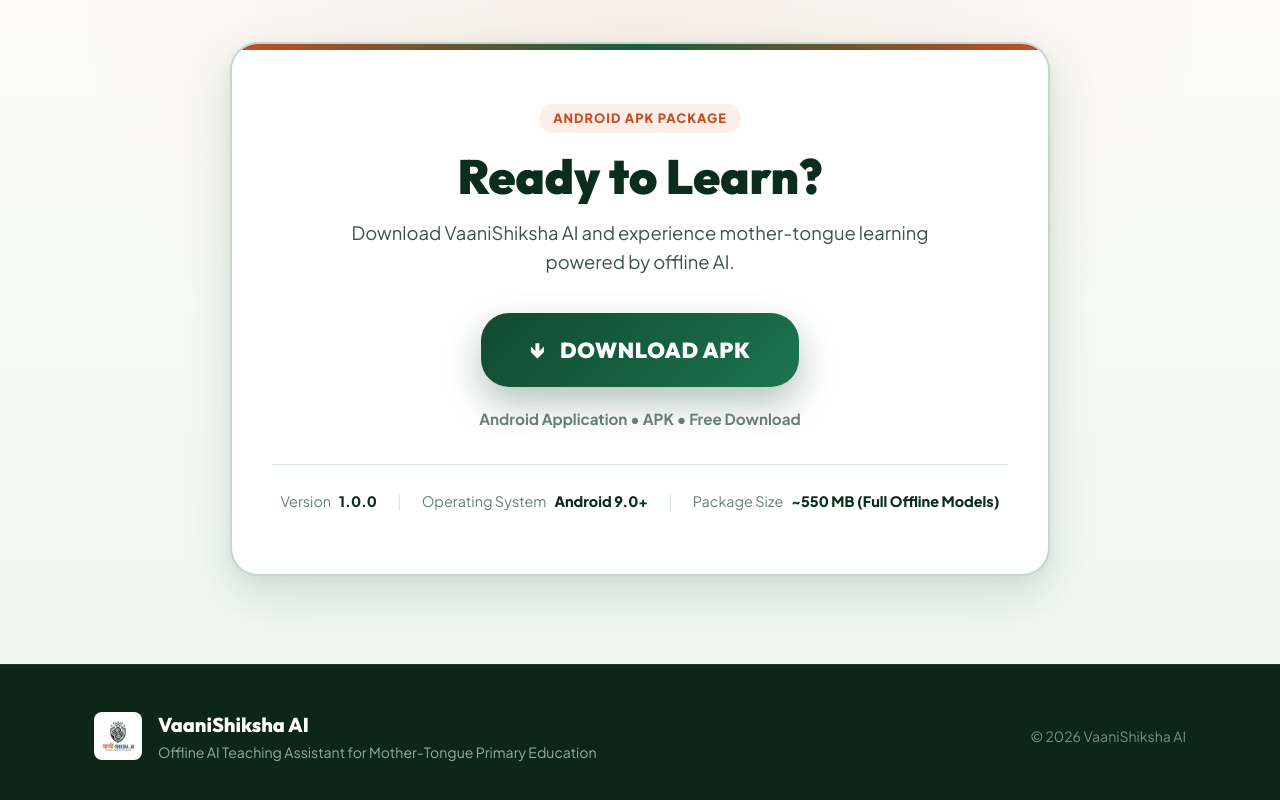
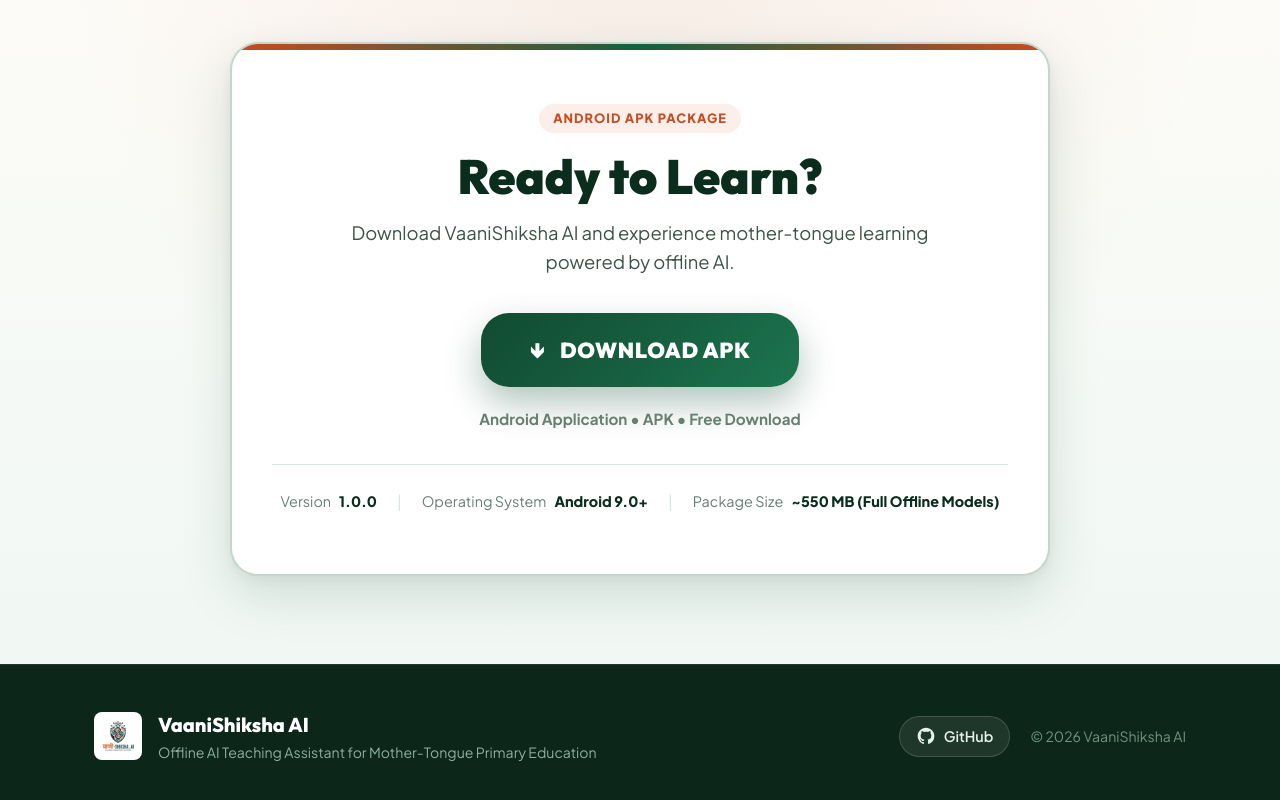
Before and after one commit to AdityaAlibade/VaaniShiksha-Web, a website: page index.html in a window 1280 px wide. Shown: the part 2250-3050 px from the top of the page. Drawn offline with Linux system fonts and the light colour scheme.

Commit message:
feat: add GitHub repository access link with icon to footer

```diff
--- a/index.html
+++ b/index.html
@@ -391,8 +391,16 @@
         </div>
       </div>
 
-      <div class="footer-copyright">
-        © 2026 VaaniShiksha AI
+      <div class="footer-right-col">
+        <a href="https://github.com/AdityaAlibade/VaaniShiksha-Web" target="_blank" rel="noopener noreferrer" class="footer-github-link" aria-label="Visit VaaniShiksha AI on GitHub">
+          <svg width="20" height="20" viewBox="0 0 24 24" fill="currentColor" aria-hidden="true">
+            <path fill-rule="evenodd" clip-rule="evenodd" d="M12 2C6.477 2 2 6.484 2 12.017c0 4.425 2.865 8.18 6.839 9.504.5.092.682-.217.682-.483 0-.237-.008-.868-.013-1.703-2.782.605-3.369-1.343-3.369-1.343-.454-1.158-1.11-1.466-1.11-1.466-.908-.62.069-.608.069-.608 1.003.07 1.53 1.032 1.53 1.032.892 1.53 2.341 1.088 2.91.832.092-.647.35-1.088.636-1.338-2.22-.253-4.555-1.113-4.555-4.951 0-1.093.39-1.988 1.029-2.688-.103-.253-.446-1.272.098-2.65 0 0 .84-.27 2.75 1.026A9.564 9.564 0 0112 6.844c.85.004 1.705.115 2.504.337 1.909-1.296 2.747-1.027 2.747-1.027.546 1.379.202 2.398.1 2.651.64.7 1.028 1.595 1.028 2.688 0 3.848-2.339 4.695-4.566 4.943.359.309.678.92.678 1.855 0 1.338-.012 2.419-.012 2.747 0 .268.18.58.688.482A10.019 10.019 0 0022 12.017C22 6.484 17.522 2 12 2z"></path>
+          </svg>
+          <span>GitHub</span>
+        </a>
+        <div class="footer-copyright">
+          © 2026 VaaniShiksha AI
+        </div>
       </div>
     </div>
   </footer>
--- a/public/styles.css
+++ b/public/styles.css
@@ -881,6 +881,45 @@
   color: #6e9482;
 }
 
+.footer-right-col {
+  display: flex;
+  align-items: center;
+  gap: 20px;
+  flex-wrap: wrap;
+}
+
+.footer-github-link {
+  display: inline-flex;
+  align-items: center;
+  gap: 8px;
+  padding: 8px 16px;
+  background: rgba(255, 255, 255, 0.08);
+  border: 1px solid rgba(255, 255, 255, 0.16);
+  border-radius: var(--radius-full);
+  color: #e3f2ea;
+  text-decoration: none;
+  font-size: 0.9rem;
+  font-weight: 600;
+  transition: var(--transition);
+}
+
+.footer-github-link svg {
+  flex-shrink: 0;
+  transition: transform 0.25s ease;
+}
+
+.footer-github-link:hover {
+  background: rgba(255, 255, 255, 0.18);
+  border-color: rgba(255, 255, 255, 0.38);
+  color: #ffffff;
+  transform: translateY(-2px);
+  box-shadow: 0 4px 14px rgba(0, 0, 0, 0.25);
+}
+
+.footer-github-link:hover svg {
+  transform: scale(1.1);
+}
+
 /* ==========================================================================
    DOWNLOAD MODAL
    ========================================================================== */
@@ -1154,6 +1193,12 @@
     flex-direction: column;
   }
 
+  .footer-right-col {
+    flex-direction: column;
+    align-items: center;
+    gap: 12px;
+  }
+
   .modal-card {
     padding: 24px 18px;
   }
--- a/styles.css
+++ b/styles.css
@@ -881,6 +881,45 @@
   color: #6e9482;
 }
 
+.footer-right-col {
+  display: flex;
+  align-items: center;
+  gap: 20px;
+  flex-wrap: wrap;
+}
+
+.footer-github-link {
+  display: inline-flex;
+  align-items: center;
+  gap: 8px;
+  padding: 8px 16px;
+  background: rgba(255, 255, 255, 0.08);
+  border: 1px solid rgba(255, 255, 255, 0.16);
+  border-radius: var(--radius-full);
+  color: #e3f2ea;
+  text-decoration: none;
+  font-size: 0.9rem;
+  font-weight: 600;
+  transition: var(--transition);
+}
+
+.footer-github-link svg {
+  flex-shrink: 0;
+  transition: transform 0.25s ease;
+}
+
+.footer-github-link:hover {
+  background: rgba(255, 255, 255, 0.18);
+  border-color: rgba(255, 255, 255, 0.38);
+  color: #ffffff;
+  transform: translateY(-2px);
+  box-shadow: 0 4px 14px rgba(0, 0, 0, 0.25);
+}
+
+.footer-github-link:hover svg {
+  transform: scale(1.1);
+}
+
 /* ==========================================================================
    DOWNLOAD MODAL
    ========================================================================== */
@@ -1154,6 +1193,12 @@
     flex-direction: column;
   }
 
+  .footer-right-col {
+    flex-direction: column;
+    align-items: center;
+    gap: 12px;
+  }
+
   .modal-card {
     padding: 24px 18px;
   }
```
Also changed, not shown: public/index.html (+10 -2 lines).
